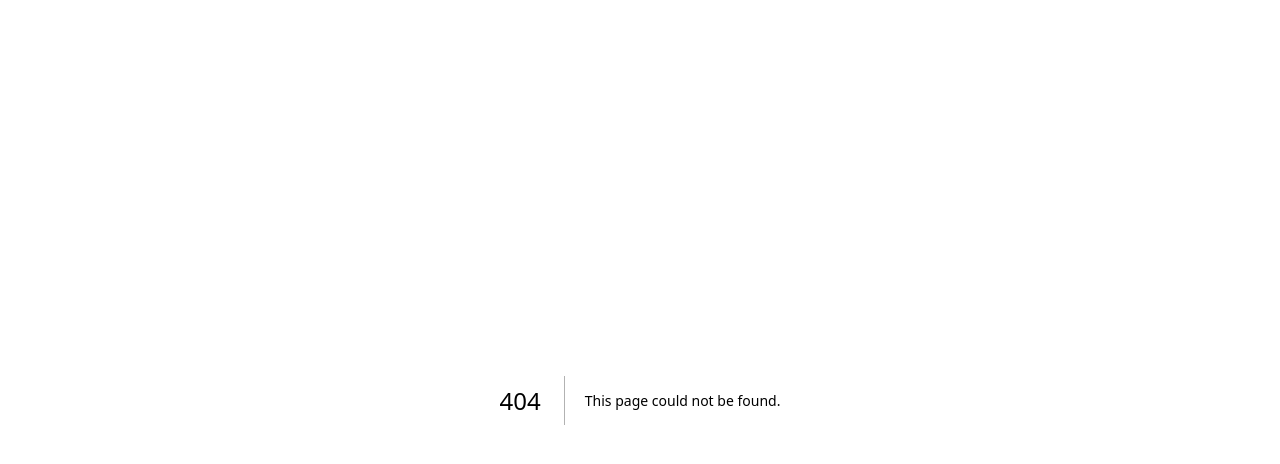
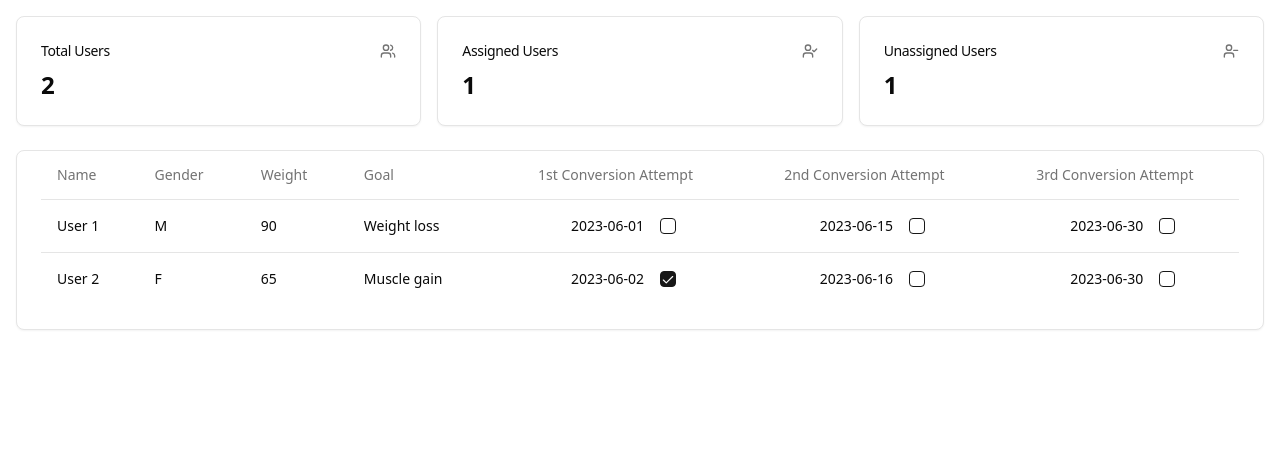
Before and after one commit to PranavKumar9529desai/gymdominator-admin, a Next.js app: page /sales in a window 1280 px wide. Before the commit this address had no page. Shown: the top 464 px of the page. Built offline with nearby package versions, Linux system fonts and the light colour scheme.

Commit message:
ui for the sales team is created

```diff
--- /dev/null
+++ b/app/sales/page.tsx
@@ -0,0 +1,11 @@
+import UserTableForSalesTeam from "@/components/sales/UserTableForSales";
+import React from "react";
+
+export default function page() {
+  return (
+    <>
+      <UserTableForSalesTeam />
+
+    </>
+  );
+}
--- a/components/AddTrainer.tsx
+++ b/components/gym-owner/AddTrainer.tsx
@@ -13,7 +13,7 @@ import {
   CardHeader,
   CardTitle,
 } from "@/components/ui/card";
-import WarningAlert from "./alerts/WarningAlert";
+import WarningAlert from "../alerts/WarningAlert";
 
 export default function AddTrainer() {
   const [name, setName] = useState("");
--- /dev/null
+++ b/components/sales/UserTableForSales.tsx
@@ -0,0 +1,171 @@
+"use client";
+import React, { useState } from "react";
+import {
+  Table,
+  TableBody,
+  TableCell,
+  TableHead,
+  TableHeader,
+  TableRow,
+} from "@/components/ui/table";
+import { Card, CardContent, CardHeader, CardTitle } from "@/components/ui/card";
+import { Checkbox } from "@/components/ui/checkbox";
+import { Users, UserCheck, UserMinus } from "lucide-react";
+
+interface User {
+  id: number;
+  name: string;
+  gender: string;
+  weight: number;
+  goal: string;
+  conversionAttempts: {
+    date: string;
+    converted: boolean;
+  }[];
+}
+
+export default function UserTableForSalesTeam() {
+  const [users, setUsers] = useState<User[]>([
+    {
+      id: 1,
+      name: "User 1",
+      gender: "M",
+      weight: 90,
+      goal: "Weight loss",
+      conversionAttempts: [
+        { date: "2023-06-01", converted: false },
+        { date: "2023-06-15", converted: false },
+        { date: "2023-06-30", converted: false },
+      ],
+    },
+    {
+      id: 2,
+      name: "User 2",
+      gender: "F",
+      weight: 65,
+      goal: "Muscle gain",
+      conversionAttempts: [
+        { date: "2023-06-02", converted: true },
+        { date: "2023-06-16", converted: false },
+        { date: "2023-06-30", converted: false },
+      ],
+    },
+    // Add more users as needed
+  ]);
+
+  const totalUsers = users.length;
+  const assignedUsers = users.filter((user) =>
+    user.conversionAttempts.some((attempt) => attempt.converted)
+  ).length;
+  const unassignedUsers = totalUsers - assignedUsers;
+
+  const handleConversionChange = (
+    userId: number,
+    attemptIndex: number,
+    converted: boolean
+  ) => {
+    setUsers(
+      users.map((user) => {
+        if (user.id === userId) {
+          const newAttempts = [...user.conversionAttempts];
+          newAttempts[attemptIndex] = {
+            ...newAttempts[attemptIndex],
+            converted,
+          };
+          return { ...user, conversionAttempts: newAttempts };
+        }
+        return user;
+      })
+    );
+  };
+
+  return (
+    <div className="container mx-auto p-4">
+      <div className="grid grid-cols-1 md:grid-cols-3 gap-4 mb-6">
+        <Card>
+          <CardHeader className="flex flex-row items-center justify-between space-y-0 pb-2">
+            <CardTitle className="text-sm font-medium">Total Users</CardTitle>
+            <Users className="h-4 w-4 text-muted-foreground" />
+          </CardHeader>
+          <CardContent>
+            <div className="text-2xl font-bold">{totalUsers}</div>
+          </CardContent>
+        </Card>
+        <Card>
+          <CardHeader className="flex flex-row items-center justify-between space-y-0 pb-2">
+            <CardTitle className="text-sm font-medium">
+              Assigned Users
+            </CardTitle>
+            <UserCheck className="h-4 w-4 text-muted-foreground" />
+          </CardHeader>
+          <CardContent>
+            <div className="text-2xl font-bold">{assignedUsers}</div>
+          </CardContent>
+        </Card>
+        <Card>
+          <CardHeader className="flex flex-row items-center justify-between space-y-0 pb-2">
+            <CardTitle className="text-sm font-medium">
+              Unassigned Users
+            </CardTitle>
+            <UserMinus className="h-4 w-4 text-muted-foreground" />
+          </CardHeader>
+          <CardContent>
+            <div className="text-2xl font-bold">{unassignedUsers}</div>
+          </CardContent>
+        </Card>
+      </div>
+
+      <Card>
+        <CardContent>
+          <Table>
+            <TableHeader>
+              <TableRow>
+                <TableHead>Name</TableHead>
+                <TableHead>Gender</TableHead>
+                <TableHead>Weight</TableHead>
+                <TableHead>Goal</TableHead>
+                <TableHead className="text-center">
+                  1st Conversion Attempt
+                </TableHead>
+                <TableHead className="text-center">
+                  2nd Conversion Attempt
+                </TableHead>
+                <TableHead className="text-center">
+                  3rd Conversion Attempt
+                </TableHead>
+              </TableRow>
+            </TableHeader>
+            <TableBody>
+              {users.map((user) => (
+                <TableRow key={user.id}>
+                  <TableCell>{user.name}</TableCell>
+                  <TableCell>{user.gender}</TableCell>
+                  <TableCell>{user.weight}</TableCell>
+                  <TableCell>{user.goal}</TableCell>
+                  {user.conversionAttempts.map((attempt, index) => (
+                    <TableCell key={index} className="text-center">
+                      <div className=" flex gap-4 items-center justify-center">
+                        {attempt.date}
+
+                        <Checkbox
+                          checked={attempt.converted}
+                          onCheckedChange={(checked) =>
+                            handleConversionChange(
+                              user.id,
+                              index,
+                              checked as boolean
+                            )
+                          }
+                        />
+                      </div>
+                    </TableCell>
+                  ))}
+                </TableRow>
+              ))}
+            </TableBody>
+          </Table>
+        </CardContent>
+      </Card>
+    </div>
+  );
+}
--- /dev/null
+++ b/components/ui/table.tsx
@@ -0,0 +1,117 @@
+import * as React from "react"
+
+import { cn } from "@/lib/utils"
+
+const Table = React.forwardRef<
+  HTMLTableElement,
+  React.HTMLAttributes<HTMLTableElement>
+>(({ className, ...props }, ref) => (
+  <div className="relative w-full overflow-auto">
+    <table
+      ref={ref}
+      className={cn("w-full caption-bottom text-sm", className)}
+      {...props}
+    />
+  </div>
+))
+Table.displayName = "Table"
+
+const TableHeader = React.forwardRef<
+  HTMLTableSectionElement,
+  React.HTMLAttributes<HTMLTableSectionElement>
+>(({ className, ...props }, ref) => (
+  <thead ref={ref} className={cn("[&_tr]:border-b", className)} {...props} />
+))
+TableHeader.displayName = "TableHeader"
+
+const TableBody = React.forwardRef<
+  HTMLTableSectionElement,
+  React.HTMLAttributes<HTMLTableSectionElement>
+>(({ className, ...props }, ref) => (
+  <tbody
+    ref={ref}
+    className={cn("[&_tr:last-child]:border-0", className)}
+    {...props}
+  />
+))
+TableBody.displayName = "TableBody"
+
+const TableFooter = React.forwardRef<
+  HTMLTableSectionElement,
+  React.HTMLAttributes<HTMLTableSectionElement>
+>(({ className, ...props }, ref) => (
+  <tfoot
+    ref={ref}
+    className={cn(
+      "border-t bg-muted/50 font-medium [&>tr]:last:border-b-0",
+      className
+    )}
+    {...props}
+  />
+))
+TableFooter.displayName = "TableFooter"
+
+const TableRow = React.forwardRef<
+  HTMLTableRowElement,
+  React.HTMLAttributes<HTMLTableRowElement>
+>(({ className, ...props }, ref) => (
+  <tr
+    ref={ref}
+    className={cn(
+      "border-b transition-colors hover:bg-muted/50 data-[state=selected]:bg-muted",
+      className
+    )}
+    {...props}
+  />
+))
+TableRow.displayName = "TableRow"
+
+const TableHead = React.forwardRef<
+  HTMLTableCellElement,
+  React.ThHTMLAttributes<HTMLTableCellElement>
+>(({ className, ...props }, ref) => (
+  <th
+    ref={ref}
+    className={cn(
+      "h-12 px-4 text-left align-middle font-medium text-muted-foreground [&:has([role=checkbox])]:pr-0",
+      className
+    )}
+    {...props}
+  />
+))
+TableHead.displayName = "TableHead"
+
+const TableCell = React.forwardRef<
+  HTMLTableCellElement,
+  React.TdHTMLAttributes<HTMLTableCellElement>
+>(({ className, ...props }, ref) => (
+  <td
+    ref={ref}
+    className={cn("p-4 align-middle [&:has([role=checkbox])]:pr-0", className)}
+    {...props}
+  />
+))
+TableCell.displayName = "TableCell"
+
+const TableCaption = React.forwardRef<
+  HTMLTableCaptionElement,
+  React.HTMLAttributes<HTMLTableCaptionElement>
+>(({ className, ...props }, ref) => (
+  <caption
+    ref={ref}
+    className={cn("mt-4 text-sm text-muted-foreground", className)}
+    {...props}
+  />
+))
+TableCaption.displayName = "TableCaption"
+
+export {
+  Table,
+  TableHeader,
+  TableBody,
+  TableFooter,
+  TableHead,
+  TableRow,
+  TableCell,
+  TableCaption,
+}
```
Also changed, not shown: components/trainer/AddWorkouts.tsx (renamed from components/AddWorkouts.tsx).
